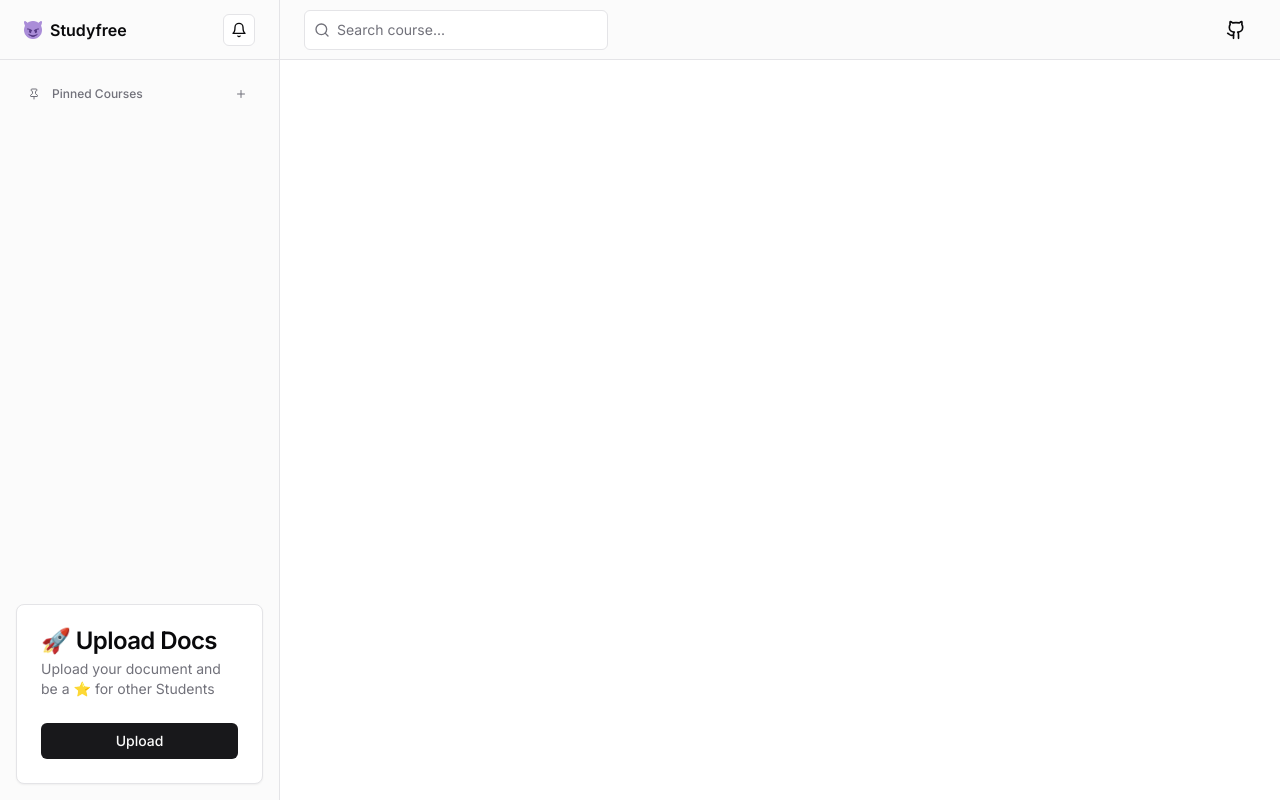
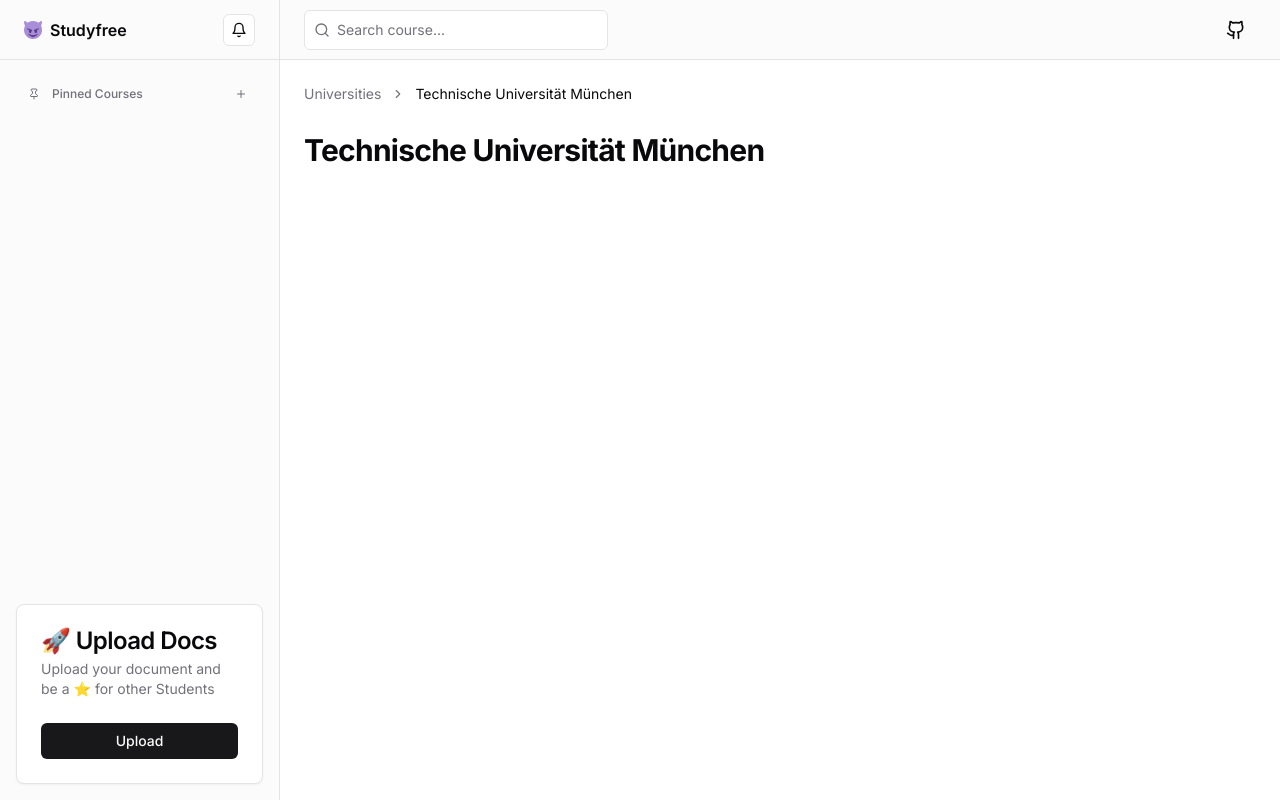
Before and after one commit to Studyfree-lol/studyfree-platform, a Next.js app in the folder apps/frontend/: page /uni/1 in a window 1280 px wide. Built offline with nearby package versions, Linux system fonts and the light colour scheme.

Commit message:
University page

```diff
--- a/apps/frontend/app/uni/[universityId]/[courseId]/page.tsx
+++ b/apps/frontend/app/uni/[universityId]/[courseId]/page.tsx
@@ -1,3 +1,4 @@
+"use client";
 import DocumentCard from "@/components/document-card";
 import { FilterDropdown } from "@/components/filter-dropdown";
 import PinButton from "@/components/pin-button";
@@ -11,19 +12,21 @@ import {
   BreadcrumbSeparator,
 } from "@/components/ui/breadcrumb";
 import { Button } from "@/components/ui/button";
-import { FilterIcon, PinIcon, Settings } from "lucide-react";
+import { FilterIcon } from "lucide-react";
+import { useParams } from "next/navigation";
 
 export default function Course() {
+  const { universityId } = useParams();
   return (
     <div>
       <Breadcrumb className="pb-7">
         <BreadcrumbList>
           <BreadcrumbItem>
-            <BreadcrumbLink href="/">Universities</BreadcrumbLink>
+            <BreadcrumbLink href="/uni">Universities</BreadcrumbLink>
           </BreadcrumbItem>
           <BreadcrumbSeparator />
           <BreadcrumbItem>
-            <BreadcrumbLink href="/components">
+            <BreadcrumbLink href={`/uni/${universityId}`}>
               Technische Universität München
             </BreadcrumbLink>
           </BreadcrumbItem>
--- a/apps/frontend/app/uni/[universityId]/page.tsx
+++ b/apps/frontend/app/uni/[universityId]/page.tsx
@@ -1,3 +1,28 @@
+import { TypographyH1 } from "@/components/typographie";
+import {
+  Breadcrumb,
+  BreadcrumbItem,
+  BreadcrumbLink,
+  BreadcrumbList,
+  BreadcrumbPage,
+  BreadcrumbSeparator,
+} from "@/components/ui/breadcrumb";
+
 export default function Home() {
-  return <div></div>;
+  return (
+    <div>
+      <Breadcrumb className="pb-7">
+        <BreadcrumbList>
+          <BreadcrumbItem>
+            <BreadcrumbLink href="/uni">Universities</BreadcrumbLink>
+          </BreadcrumbItem>
+          <BreadcrumbSeparator />
+          <BreadcrumbItem>
+            <BreadcrumbPage>Technische Universität München</BreadcrumbPage>
+          </BreadcrumbItem>
+        </BreadcrumbList>
+      </Breadcrumb>
+      <TypographyH1>Technische Universität München</TypographyH1>
+    </div>
+  );
 }
```
